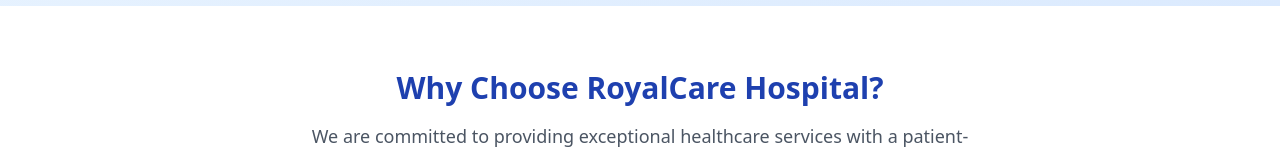
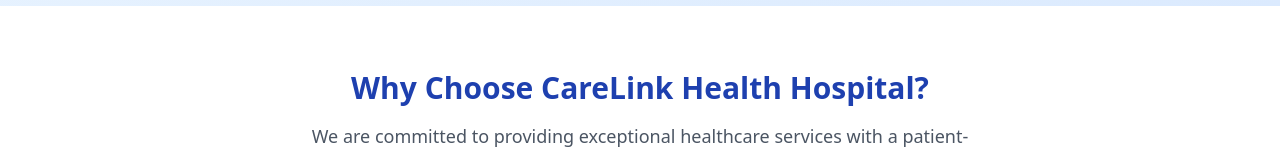
Before and after one commit to Ramyasrilakshmigubbala/hospital, a React (Vite) app: page / in a window 1280 px wide. Shown: the part 594-749 px from the top of the page. Built offline with nearby package versions, Linux system fonts and the light colour scheme; no server answers; the database is empty.

Commit message:
Fix: Home page text update
Replaced "Why Choose RoyalCare Hospital?" with "Carelink Health Hospital" on the home page.

```diff
--- a/src/pages/Home.tsx
+++ b/src/pages/Home.tsx
@@ -1,4 +1,3 @@
-
 import { useEffect, useState } from 'react';
 import { collection, getDocs } from 'firebase/firestore';
 import { db } from '@/lib/firebase';
@@ -138,7 +137,7 @@ export default function Home() {
         <div className="max-w-6xl mx-auto px-6 lg:px-8">
           <div className="text-center mb-12">
             <h2 className="text-3xl font-bold text-blue-800 mb-4">
-              Why Choose RoyalCare Hospital?
+              Why Choose CareLink Health Hospital?
             </h2>
             <p className="text-lg text-gray-600 max-w-2xl mx-auto">
               We are committed to providing exceptional healthcare services with a patient-centered approach.
```
